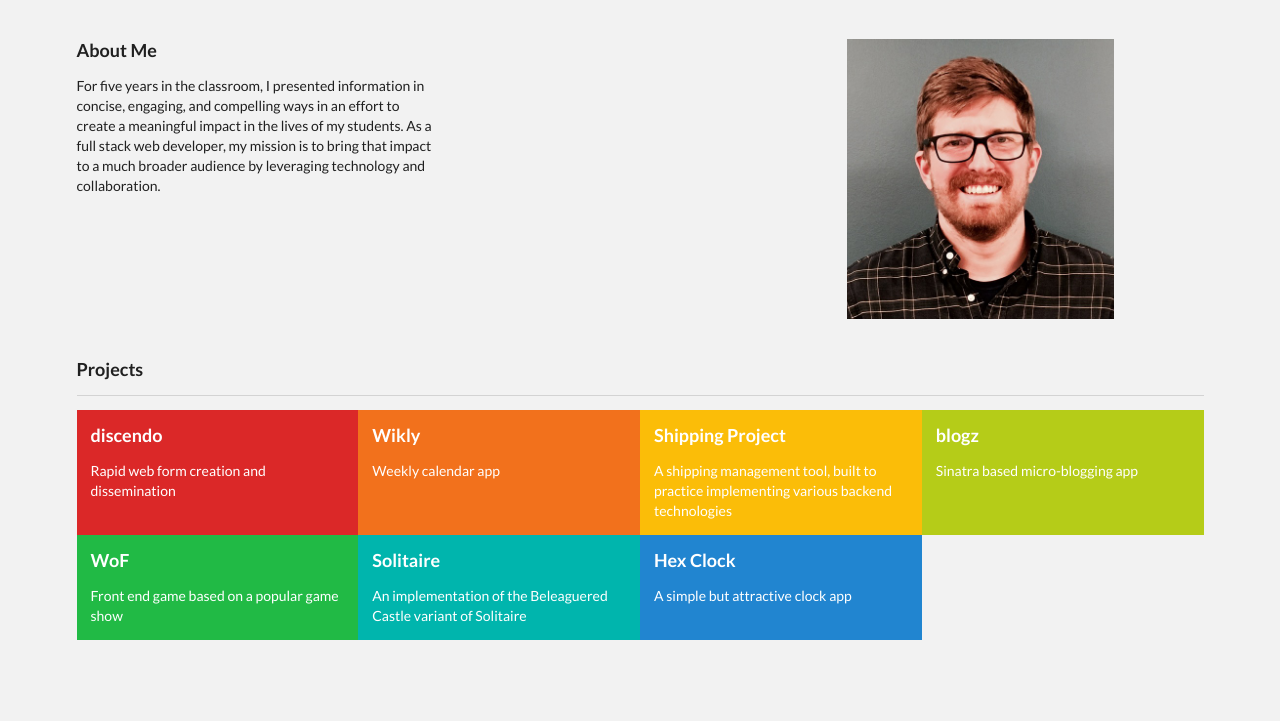
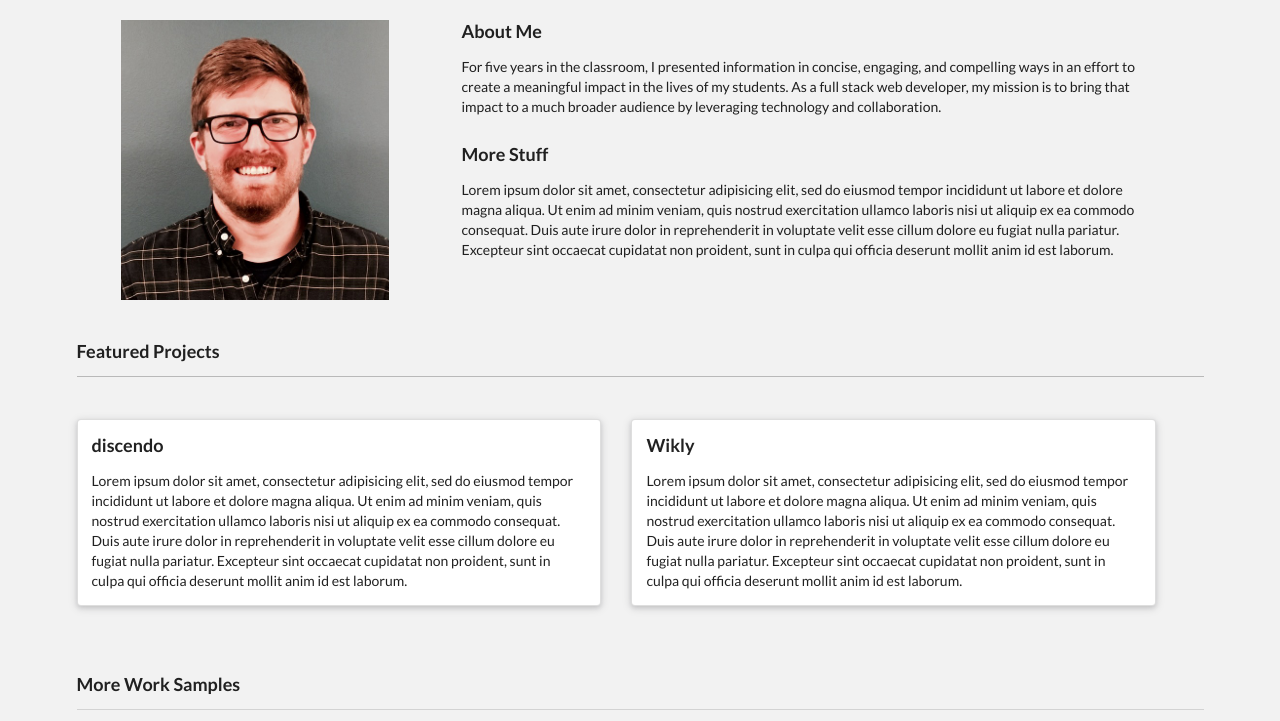
Before and after one commit to wassona/wassona.github.io, a plain HTML site: page index.html in a window 1280 px wide. Shown: the part 97-818 px from the top of the page. Drawn offline with nearby package versions, Linux system fonts and the light colour scheme.

Commit message:
moved Projects to More Work Samples, created featured projects section, minor style changes

```diff
--- a/index.html
+++ b/index.html
@@ -14,10 +14,10 @@ https://cdnjs.cloudflare.com/ajax/libs/semantic-ui/2.2.6/semantic.js"></script>
       <div class="eight wide left aligned column">
         <h1 id="page-head" class="blue-text">Alex Wasson</h1>
         <h3 class="blue-text subhead">Web Developer</h2>
+        <div class="blue-text">Washington, DC</div>
       </div>
       <div class="eight wide right aligned column">
         <ul class="header-list">
-          <li class="blue-text">Washington, DC</li>
           <li><a href="https://github.com/wassona">Github</a></li>
           <li><a href="https://www.linkedin.com/in/alex-wasson-570512128">LinkedIn</a></li>
           <li><a href="">Resume</a>
@@ -29,28 +29,58 @@ https://cdnjs.cloudflare.com/ajax/libs/semantic-ui/2.2.6/semantic.js"></script>
       <div class="ui sixteen wide column">
         <div class='ui three column stackable grid'>
 
-          <div class='column'>
-            <h3>About Me</h3>
-            <p>For five years in the classroom, I presented information in concise, engaging, and compelling ways in an effort to create a meaningful impact in the lives of my students. As a full stack web developer, my mission is to bring that impact to a much broader audience by leveraging technology and collaboration.</p>
-
-
-
-
-          </div>
-
-          <div class="column"></div>
-
-          <div class="column" >
+           <div class="column" >
             <div id="crop">
               <img id="photo" src="alex_1024.jpg">
             </div>
           </div>
 
+          <div class='ui ten wide column'>
+            <h3>About Me</h3>
+            <p>For five years in the classroom, I presented information in concise, engaging, and compelling ways in an effort to create a meaningful impact in the lives of my students. As a full stack web developer, my mission is to bring that impact to a much broader audience by leveraging technology and collaboration.</p>
+
+            <h3>More Stuff</h3>
+            <p>Lorem ipsum dolor sit amet, consectetur adipisicing elit, sed do eiusmod
+            tempor incididunt ut labore et dolore magna aliqua. Ut enim ad minim veniam,
+            quis nostrud exercitation ullamco laboris nisi ut aliquip ex ea commodo
+            consequat. Duis aute irure dolor in reprehenderit in voluptate velit esse
+            cillum dolore eu fugiat nulla pariatur. Excepteur sint occaecat cupidatat non
+            proident, sunt in culpa qui officia deserunt mollit anim id est laborum.</p>
+
+
+          </div>
+
         </div>
       </div>
 
+      <h3 class="head">Featured Projects</h3>
+      <div id="crunched" class="row"></div> <!--divider -->
+      <div class="row">
+        <div class="ui two column stackable grid">
+          <div class="column"><div class="ui raised segment">
+            <h3 class="head">discendo</h3>
 
-      <h3 class="head">Projects</h1>
+            <p>Lorem ipsum dolor sit amet, consectetur adipisicing elit, sed do eiusmod
+            tempor incididunt ut labore et dolore magna aliqua. Ut enim ad minim veniam,
+            quis nostrud exercitation ullamco laboris nisi ut aliquip ex ea commodo
+            consequat. Duis aute irure dolor in reprehenderit in voluptate velit esse
+            cillum dolore eu fugiat nulla pariatur. Excepteur sint occaecat cupidatat non
+            proident, sunt in culpa qui officia deserunt mollit anim id est laborum.</p>
+          </div></div>
+          <div class="column"><div class="ui raised segment">
+            <h3 class="head">Wikly</h3>
+
+            <p>Lorem ipsum dolor sit amet, consectetur adipisicing elit, sed do eiusmod
+            tempor incididunt ut labore et dolore magna aliqua. Ut enim ad minim veniam,
+            quis nostrud exercitation ullamco laboris nisi ut aliquip ex ea commodo
+            consequat. Duis aute irure dolor in reprehenderit in voluptate velit esse
+            cillum dolore eu fugiat nulla pariatur. Excepteur sint occaecat cupidatat non
+            proident, sunt in culpa qui officia deserunt mollit anim id est laborum.</p>
+          </div></div>
+        </div>
+      </div>
+
+      <h3 class="head">More Work Samples</h1>
       <div id="crunched" class="row"></div> <!--divider -->
       <!-- projects -->
       <div class="ui sixteen wide column">
--- a/style.css
+++ b/style.css
@@ -4,6 +4,7 @@
 
 .subhead {
 	margin-top: -1em;
+	margin-bottom: 0;
 }
 
 #page-head {
@@ -38,6 +39,7 @@
 	height: 20em;
 	overflow: hidden;
 	width: 75%;
+	margin: 0 auto;
 
 }
 
@@ -52,3 +54,8 @@ body {
 div.ui.vertically.divided.grid.container > div#squished > div.eight.wide.column {
 	margin-bottom: 0;
 }
+
+
+.ui[class*="two column"].grid > .row > .column, .ui[class*="two column"].grid > .column:not(.row) {
+	width: 49%;
+}
```
Also changed, not shown: 1 other file.
